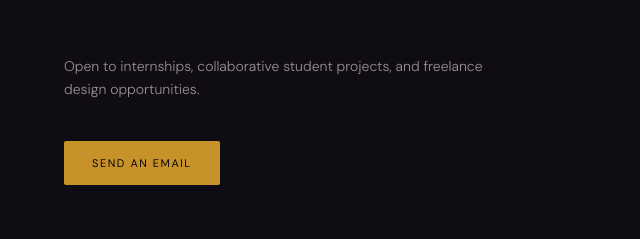
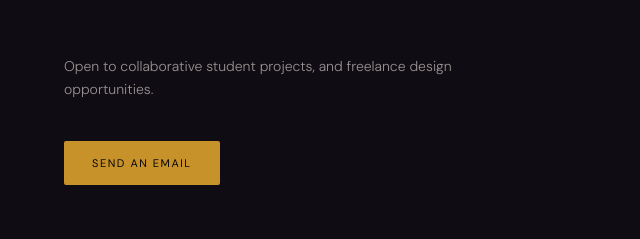
Before and after one commit to SporadicGitHub/sandoval-portfolio, a website: page index.html in a window 1280 px wide. Shown: the part 4673-4912 px from the top of the page, 0-640 px from the left. Drawn offline with nearby package versions, Linux system fonts and the light colour scheme.

Commit message:
fix: removed internships word

```diff
--- a/index.html
+++ b/index.html
@@ -564,7 +564,7 @@
             </div>
 
             <p class="text-sm text-[#9A9290] mb-10 max-w-md leading-relaxed font-light reveal">
-                Open to internships, collaborative student projects, and freelance design opportunities.
+                Open to collaborative student projects, and freelance design opportunities.
             </p>
 
             <a href="https://mail.google.com/mail/?view=cm&fs=1&to=sandoval.shunne24@gmail.com" target="_blank" rel="noopener noreferrer"
```
